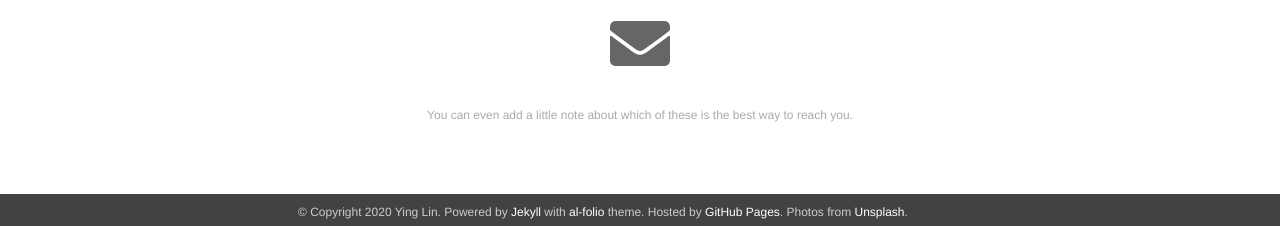
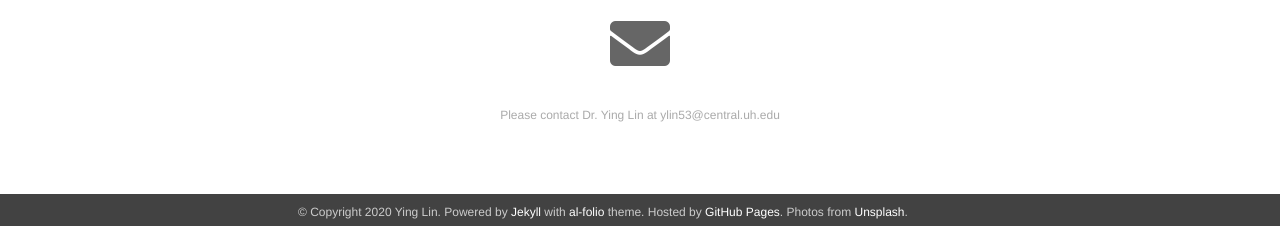
Before and after one commit to shines-lab/shines-lab.github.io, a Jekyll site: the page built from _pages/about.md, in a window 1280 px wide and 1207 px high. Shown: the part 978-1204 px from the top of the window. Built offline with Jekyll 4.4.1, drawn with Linux system fonts in a browser that asks for light colours; nearby versions of some CDN libraries.

Commit message:
Update _config.yml

```diff
--- a/_config.yml
+++ b/_config.yml
@@ -37,7 +37,7 @@ research_gate_profile: # your profile on ResearchGate
 blogger_url: # your blogger URL
 
 contact_note: >
-  You can even add a little note about which of these is the best way to reach you.
+  Please contact Dr. Ying Lin at ylin53@central.uh.edu
 
 google_analytics: UA-XXXXXXXXX # out your google-analytics code
 
```
